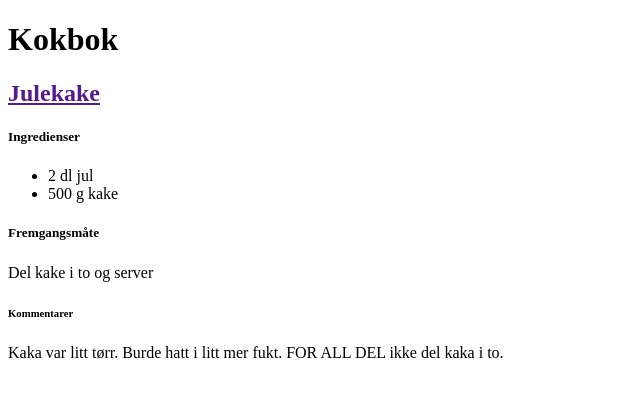
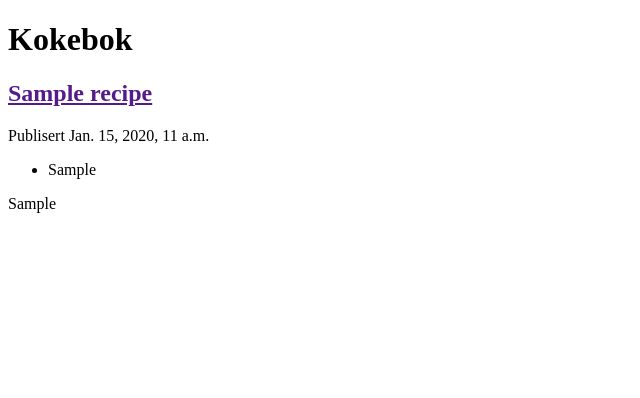
Before and after one commit to bendikstoasannes/cookbook, a Django app: template book/templates/book/recipe_list.html in a window 1280 px wide. Shown: the top 398 px of the page, without its empty margins (0-640 px from the left). Run offline with Django 3.2, Linux system fonts and the light colour scheme; the template is opened without the code that fills it: values that come from a table or form of the project are taken from there, others are empty; tables that the repository leaves empty hold one stand-in row (values such as "Sample post").

Commit message:
Modify template to display recipes from database

```diff
--- a/book/templates/book/recipe_list.html
+++ b/book/templates/book/recipe_list.html
@@ -6,20 +6,20 @@
 </head>
 <body>
 
-<h1><strong>Kokbok</strong></h1>
+<h1><strong>Kokebok</strong></h1>
 
-<h2><a href="">Julekake</a></h2>
-<h5>Ingredienser</h5>
-<ul>
-    <li>2 dl jul</li>
-    <li>500 g kake</li>
-</ul>
-
-<h5>Fremgangsmåte</h5>
-<p>Del kake i to og server</p>
-
-<h6>Kommentarer</h6>
-<p>Kaka var litt tørr. Burde hatt i litt mer fukt. FOR ALL DEL ikke del kaka i to.</p>
+{% for recipe in recipes %}
+    <div>
+        <h2><a href="">{{ recipe.title }}</a></h2>
+        <p>Publisert {{ recipe.published_date }}</p>
+        <ul>
+        {% for ingredient in recipe.ingredients.splitlines %}
+            <li>{{ ingredient }}</li>
+        {% endfor %}
+        </ul>
+    <p>{{ recipe.instructions | linebreaks}}</p>
+    </div>
+{% endfor %}
 
 </body>
 </html>
--- a/book/views.py
+++ b/book/views.py
@@ -1,6 +1,9 @@
 from django.shortcuts import render
+from .models import Recipe
+from django.utils import timezone
 
 # Create your views here.
 
 def recipe_list(request):
-    return render(request, 'book/recipe_list.html', {})
+    recipes = Recipe.objects.filter(published_date__lte=timezone.now()).order_by('published_date')
+    return render(request, 'book/recipe_list.html', {'recipes': recipes})
```
